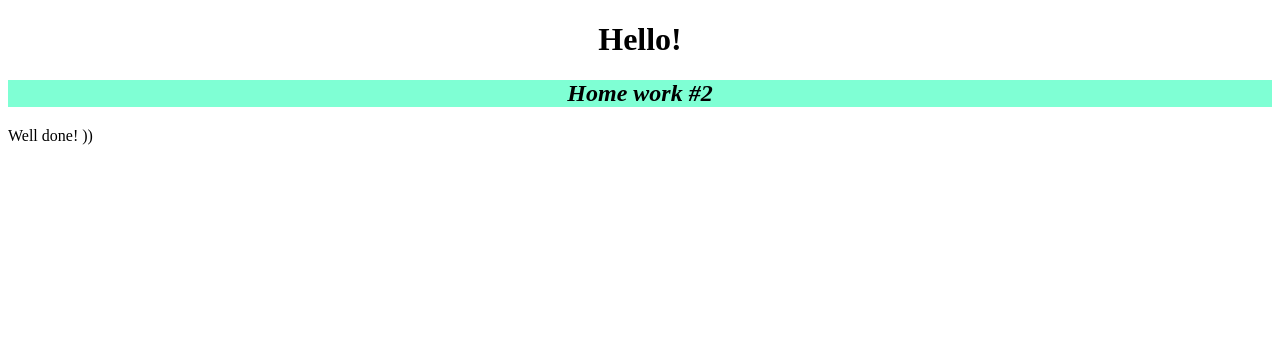
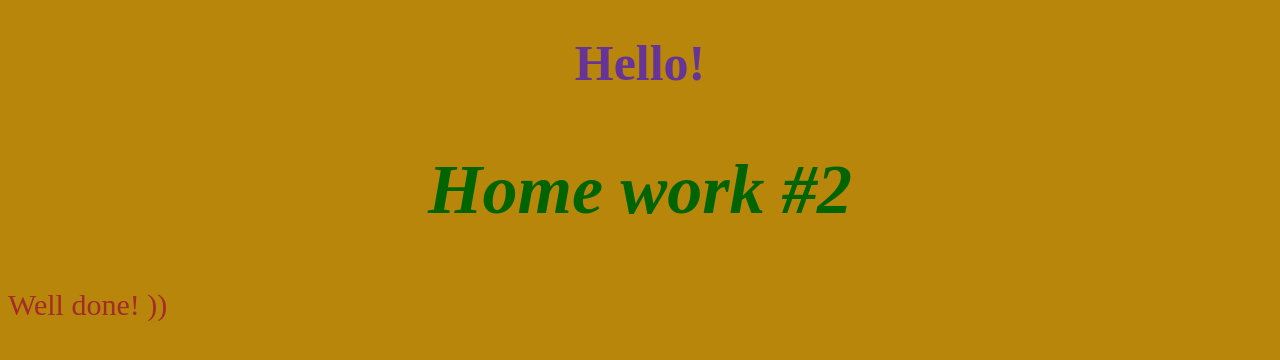
Before and after one commit to OlegTS02/git-lessons, a plain HTML site: page index.html in a window 1280 px wide. Drawn offline with Linux system fonts and the light colour scheme.

Commit message:
added css and js to html

```diff
--- a/index.html
+++ b/index.html
@@ -3,18 +3,14 @@
 <head>
     <meta charset="UTF-8">
     <meta http-equiv="X-UA-Compatible" content="IE=edge">
-    <meta name="viewport" content="width=device-width, initial-scale=1.0">
-    <style>
-        .class0
-        {
-            background-color: aquamarine;
-        }
-    </style>
-    <title>My Page</title>
+        <meta name="viewport" content="width=device-width, initial-scale=1.0">
+        <link rel="stylesheet" href="styles.css">
+        <title>My Page</title>
+
 </head>
 <body>
     <h1 style="text-align: center;">Hello!</h1>
-    <h2 style="text-align: center;" class = "class0"><em> Home work #2 </em></h2>
+    <h2 style="text-align: center;" class = "class1"><em> Home work #2 </em></h2>
     <p>Well done! ))</p>
 </body>
 <script>crs="script.js"</script>
--- a/script.js
+++ b/script.js
@@ -0,0 +1 @@
+console.log ('Hello from Java Script')
--- /dev/null
+++ b/styles.css
@@ -0,0 +1,18 @@
+body {
+    background-color: darkgoldenrod;
+}
+h1
+{
+    font-size: 50px;
+    color:rebeccapurple;
+}
+p
+{
+    font-size: 30px;
+    color:brown
+}
+.class1
+{
+    font-size: 70px;
+    color:darkgreen;
+}
```
Also changed, not shown: style.css (deleted).
